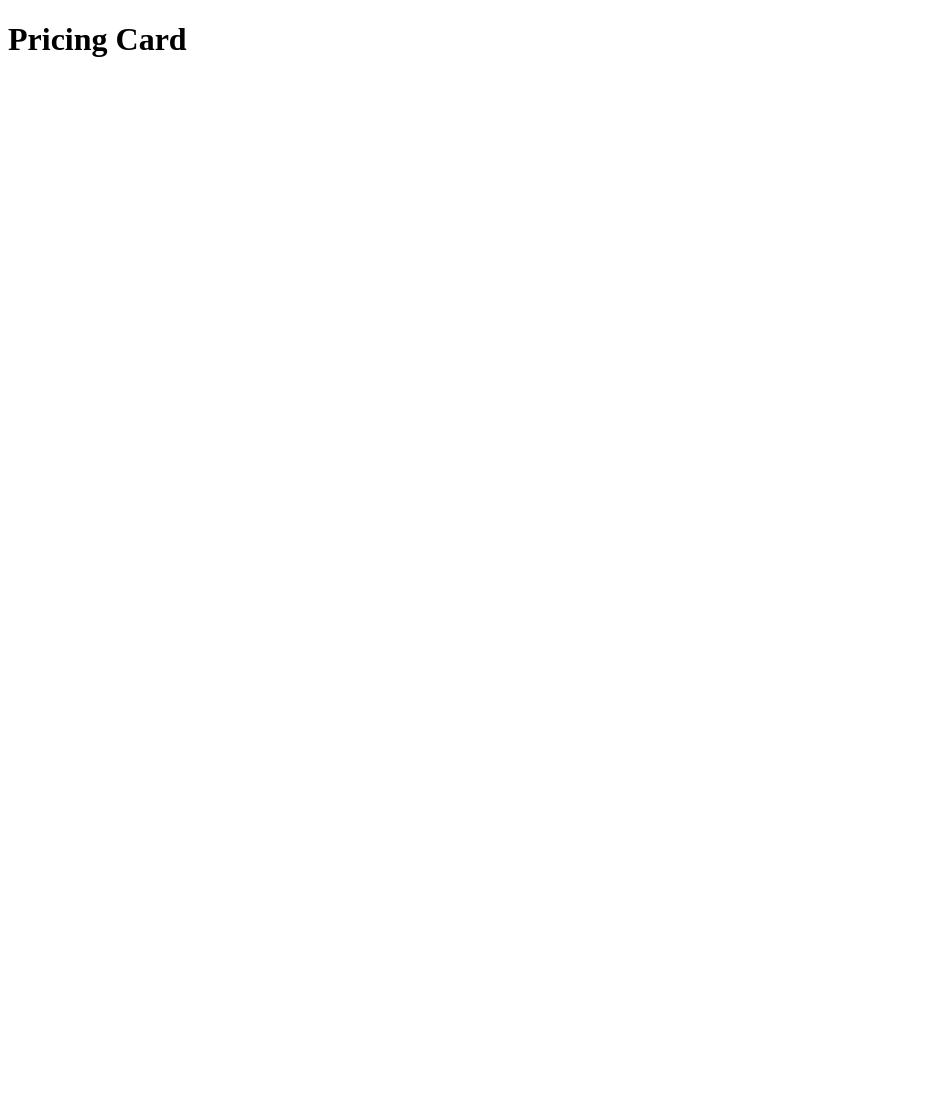
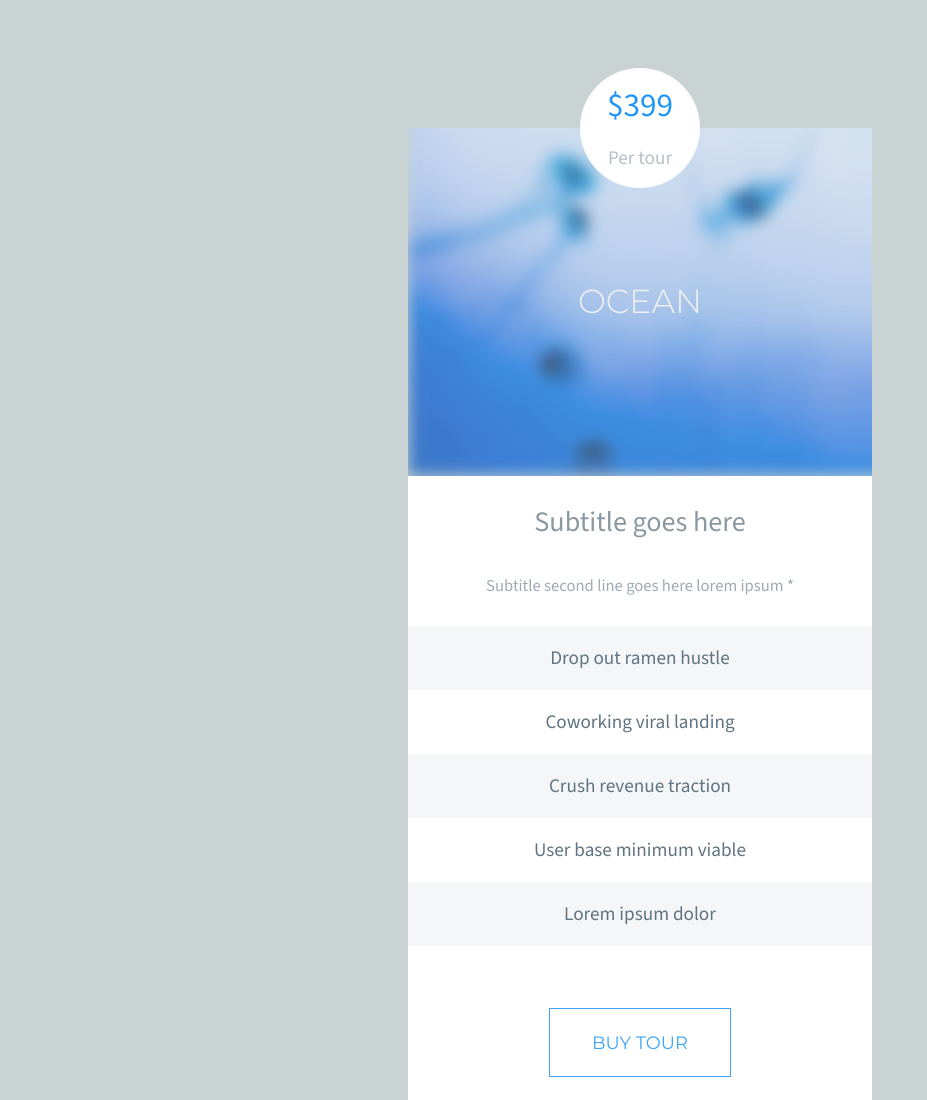
Before and after one commit to damduchai02/pricing-card, a website: page index.html in a window 1280 px wide. Shown: the top 1100 px of the page, without its empty margins (0-927 px from the left). Before the commit the page ends 800 px from the top, so only its background shows below. Drawn offline with nearby package versions, Linux system fonts and the light colour scheme.

Commit message:
create pricing card with scss

```diff
--- a/index.html
+++ b/index.html
@@ -3,9 +3,112 @@
   <head>
     <meta charset="UTF-8" />
     <meta name="viewport" content="width=device-width, initial-scale=1.0" />
+    <link rel="preconnect" href="https://fonts.googleapis.com" />
+    <link rel="preconnect" href="https://fonts.gstatic.com" crossorigin />
+    <link
+      href="https://fonts.googleapis.com/css2?family=Source+Sans+3:ital,wght@0,200..900;1,200..900&display=swap"
+      rel="stylesheet"
+    />
+    <link
+      href="https://fonts.googleapis.com/css2?family=Montserrat:ital,wght@0,100..900;1,100..900&display=swap"
+      rel="stylesheet"
+    />
+    <link rel="stylesheet" href="style.css" />
     <title>Pricing Card</title>
   </head>
   <body>
-    <h1>Pricing Card</h1>
+    <!-- Container -->
+    <div class="container">
+      <!-- Pricing -->
+      <div class="pricing">
+        <!-- Card Ocean -->
+        <div class="card card__ocean">
+          <div class="card__price card__price-ocean">
+            <p class="card__price-number card__price-number--ocean">$399</p>
+            <p class="card__price-title">Per tour</p>
+          </div>
+          <div class="card__header card__header-ocean">
+            <h2 class="card__header-secondary">ocean</h2>
+          </div>
+          <div class="card__content">
+            <p class="card__content-title">Subtitle goes here</p>
+            <p class="card__content-description">
+              Subtitle second line goes here lorem ipsum *
+            </p>
+          </div>
+          <ul class="card__info">
+            <li class="card__info-item">Drop out ramen hustle</li>
+            <li class="card__info-item">Coworking viral landing</li>
+            <li class="card__info-item">Crush revenue traction</li>
+            <li class="card__info-item">User base minimum viable</li>
+            <li class="card__info-item">Lorem ipsum dolor</li>
+          </ul>
+          <div class="card__button">
+            <button class="btn btn--ocean">buy tour</button>
+          </div>
+        </div>
+        <!-- Card Mountains -->
+        <div class="card card__mountain">
+          <div class="card__new">
+            <div class="card__new-image">
+              <img src="images/newmark.png" alt="image-new" />
+              <p class="card__new-title">new</p>
+            </div>
+          </div>
+          <div class="card__price card__price-mountain">
+            <p class="card__price-number card__price-number--mountain">$499</p>
+            <p class="card__price-title">Per tour</p>
+          </div>
+          <div class="card__header card__header-mountain">
+            <h2 class="card__header-secondary">mountains</h2>
+            <p class="card__header-description">
+              The best price/quantity plan *
+            </p>
+          </div>
+          <div class="card__content">
+            <p class="card__content-title">Subtitle goes here</p>
+            <p class="card__content-description">
+              Subtitle second line goes here lorem ipsum *
+            </p>
+          </div>
+          <ul class="card__info">
+            <li class="card__info-item">Drop out ramen hustle</li>
+            <li class="card__info-item">Coworking viral landing</li>
+            <li class="card__info-item">Crush revenue traction</li>
+            <li class="card__info-item">User base minimum viable</li>
+            <li class="card__info-item">Lorem ipsum dolor</li>
+          </ul>
+          <div class="card__button">
+            <button class="btn btn--mountain">buy tour</button>
+          </div>
+        </div>
+        <!-- Card Forest -->
+        <div class="card card__forest">
+          <div class="card__price card__price-forest">
+            <p class="card__price-number card__price-number--forest">$599</p>
+            <p class="card__price-title">Per tour</p>
+          </div>
+          <div class="card__header card__header-forest">
+            <h2 class="card__header-secondary">forest</h2>
+          </div>
+          <div class="card__content">
+            <p class="card__content-title">Subtitle goes here</p>
+            <p class="card__content-description">
+              Subtitle second line goes here lorem ipsum *
+            </p>
+          </div>
+          <ul class="card__info">
+            <li class="card__info-item">Drop out ramen hustle</li>
+            <li class="card__info-item">Coworking viral landing</li>
+            <li class="card__info-item">Crush revenue traction</li>
+            <li class="card__info-item">User base minimum viable</li>
+            <li class="card__info-item">Lorem ipsum dolor</li>
+          </ul>
+          <div class="card__button">
+            <button class="btn btn--forest">buy tour</button>
+          </div>
+        </div>
+      </div>
+    </div>
   </body>
 </html>
--- /dev/null
+++ b/style.scss
@@ -0,0 +1,220 @@
+$bp-largest: 1280px;
+$bg-smallest: 576px;
+
+*,
+*::before,
+*::after {
+  margin: 0;
+  padding: 0;
+  box-sizing: border-box;
+}
+
+html {
+  font-size: 62.5%;
+  @media only screen and (max-width: $bp-largest) {
+    font-size: 80%;
+  }
+}
+
+body {
+  font-family: "Source Sans 3", sans-serif;
+  line-height: 1;
+  font-weight: 300;
+  color: #fff;
+  background-color: #cad3d3;
+}
+
+.container {
+  display: flex;
+  justify-content: center;
+  align-items: center;
+}
+
+.pricing {
+  max-width: 1170px;
+  margin: 18rem 0;
+  display: flex;
+  gap: 4.2rem;
+
+  @media only screen and (max-width: $bp-largest) {
+    flex-direction: column;
+    gap: 8rem;
+    margin: 10rem 0;
+  }
+
+  @media only screen and (max-width: $bg-smallest) {
+    max-width: 1000px;
+    margin: 5rem 0;
+  }
+}
+
+.card {
+  position: relative;
+
+  &__new {
+    position: absolute;
+    transform: translate(-20%, -20%);
+    z-index: 1;
+
+    &-image {
+      position: relative;
+    }
+
+    &-title {
+      position: absolute;
+      left: 50%;
+      top: 50%;
+      transform: translate(-50%, -50%);
+      font-size: 1.3rem;
+      font-weight: 600;
+      text-transform: uppercase;
+    }
+  }
+
+  &__price {
+    position: absolute;
+    display: flex;
+    flex-direction: column;
+    justify-content: center;
+    align-items: center;
+    gap: 2rem;
+    width: 120px;
+    height: 120px;
+    border-radius: 100%;
+    background-color: #fff;
+    left: 50%;
+    transform: translate(-50%, -50%);
+    z-index: 1;
+
+    &-number {
+      font-size: 2.6rem;
+      color: #2196f7;
+      text-align: center;
+
+      &--mountain {
+        color: #d74498;
+      }
+
+      &--forest {
+        color: #32ad1e;
+      }
+    }
+
+    &-title {
+      font-size: 1.5rem;
+      color: #b4c0c9;
+    }
+
+    &-mountain {
+      background-color: #2c2e3d;
+    }
+  }
+
+  &__header {
+    width: 36.2rem;
+    height: 27.2rem;
+    background-position: left bottom;
+    opacity: 0.7;
+    display: flex;
+    justify-content: center;
+    align-items: center;
+
+    @media only screen and (max-width: $bg-smallest) {
+      width: 30rem;
+      height: 22.5rem;
+    }
+
+    &-ocean {
+      background-image: url(images/ocean.png);
+    }
+
+    &-mountain {
+      background-image: url(images/mountain.png);
+      display: flex;
+      flex-direction: column;
+      gap: 3rem;
+    }
+
+    &-forest {
+      background-image: url(images/forest.png);
+    }
+
+    &-secondary {
+      font-family: "Montserrat", sans-serif;
+      font-weight: 300;
+      font-size: 2.6rem;
+      text-transform: uppercase;
+      text-align: center;
+    }
+  }
+
+  &__content {
+    color: #9faab2;
+    text-align: center;
+    padding: 2.5rem;
+    background-color: #fff;
+
+    &-title {
+      font-size: 2.2rem;
+      color: #8a98a1;
+      margin-bottom: 3.2rem;
+    }
+
+    &-description {
+      font-size: 1.3rem;
+      font-weight: 400;
+    }
+  }
+
+  &__info {
+    font-weight: 400;
+    color: #607380;
+    background-color: #fff;
+    list-style: none;
+
+    &-item {
+      font-size: 1.5rem;
+      text-align: center;
+      padding: 1.75rem 0;
+
+      &:nth-child(odd) {
+        background-color: #f4f6f7;
+      }
+    }
+  }
+
+  &__button {
+    background-color: #fff;
+    height: 15.1rem;
+    display: flex;
+    justify-content: center;
+    align-items: center;
+  }
+}
+
+.btn {
+  font-family: "Montserrat", sans-serif;
+  display: block;
+  font-size: 1.4rem;
+  text-transform: uppercase;
+  padding: 1.8rem 3.3rem;
+  border: 0;
+  cursor: pointer;
+
+  &--ocean {
+    border: 1px solid #3fa4f8;
+    color: #3fa4f8;
+    background-color: #fff;
+  }
+
+  &--mountain {
+    color: #fff;
+    background-color: #6c136f;
+  }
+
+  &--forest {
+    border: 1px solid #32ad1e;
+    color: #32ad1e;
+    background-color: #fff;
+  }
+}
```
Also changed, not shown: package.json (added, +14 -0 lines), style.css, 1 other file.
